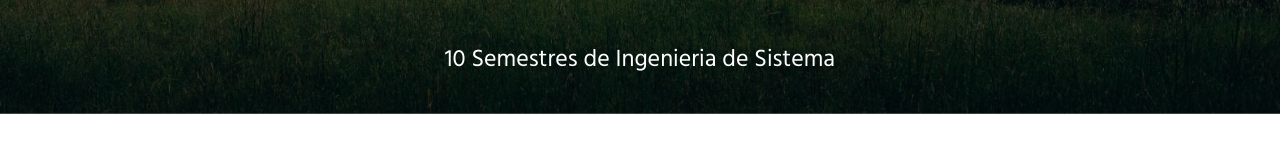
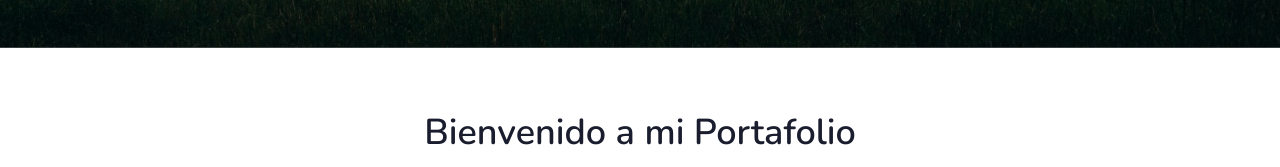
Before and after one commit to michaeldanielm/portafolio, a plain HTML site: page index.html in a window 1280 px wide. Shown: the part 752-919 px from the top of the page. Drawn offline with nearby package versions, Linux system fonts and the light colour scheme.

Commit message:
Update index.html

```diff
--- a/index.html
+++ b/index.html
@@ -64,7 +64,6 @@
               <h3 class="banner-text mt-5">Buen dia, Mi nombre es:<br> Michael Daniel Murillo López
               </h3>
               <p class="my-4 mb-5">Profesional en Desarrollo de Sofware,UX,UI</p>
-              <p>10 Semestres de Ingenieria de Sistema<p><br>
 
             </div>
           </div>
```
